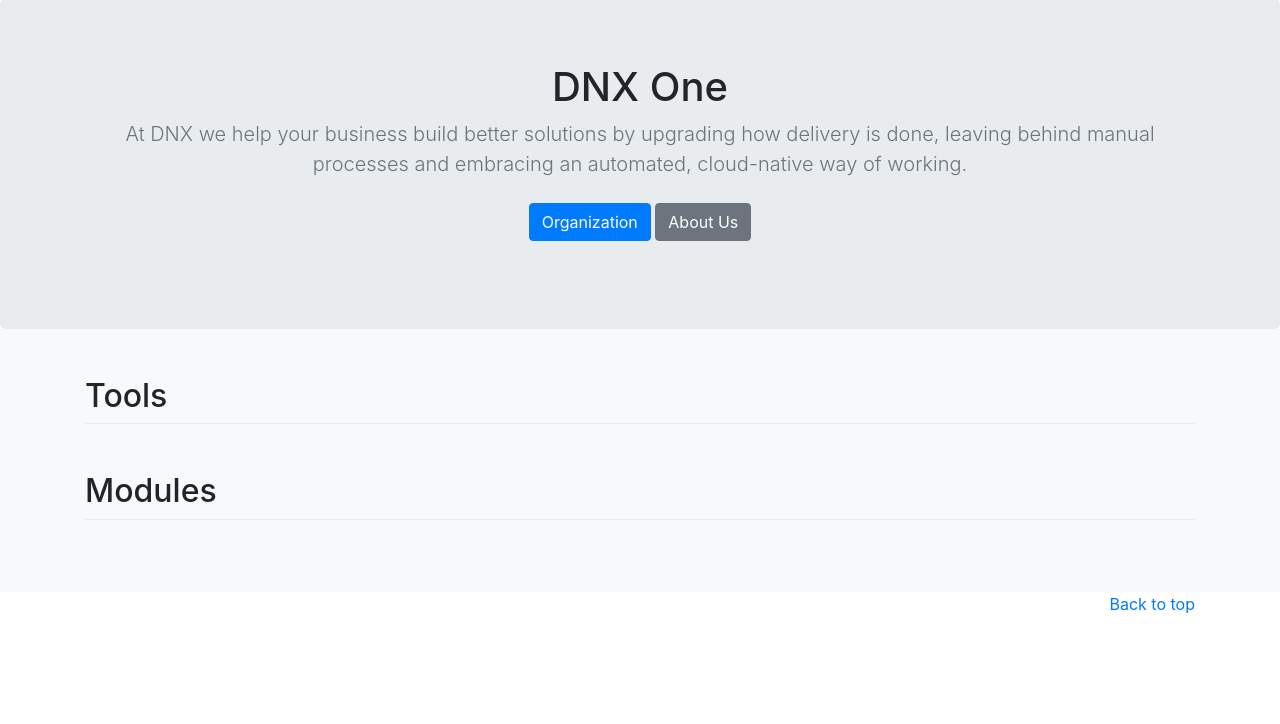
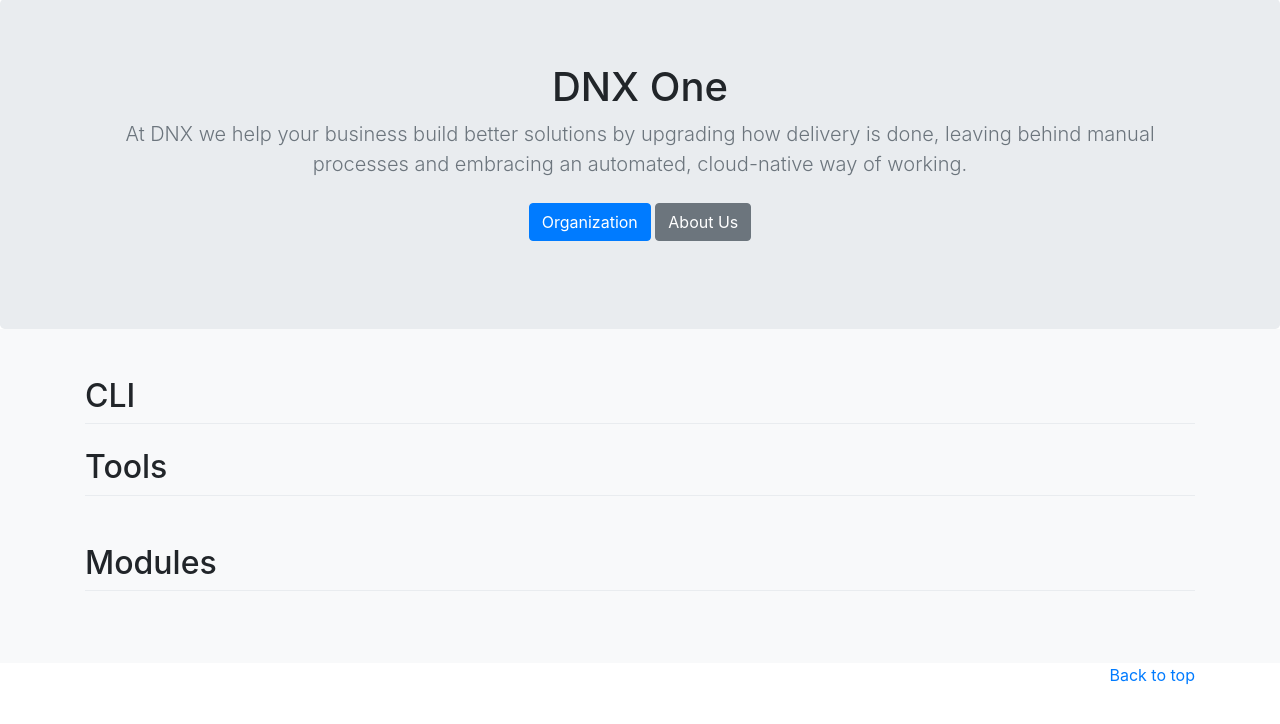
Before and after one commit to DNXLabs/modules-version-board, a Python web app: template templates/modules.html in a window 1280 px wide. Shown: the part 57-781 px from the top of the page. Run offline with Jinja, Linux system fonts and the light colour scheme; the template is opened without the code that fills it, so the values that code supplies are empty; some libraries are stand-ins or nearby versions.

Commit message:
Adds CLIs to board
Signed-off-by: Arthur Diniz <arthurbdiniz@gmail.com>

```diff
--- a/repos.json
+++ b/repos.json
@@ -1,4 +1,7 @@
 {
+    "clis": [
+        "izi"
+    ],
     "tools": [
         "docker-terraform",
         "docker-aws",
--- a/templates/modules.html
+++ b/templates/modules.html
@@ -1,6 +1,39 @@
 {% extends "base.html" %}
 
 {% block content %}
+    <h2>CLI</h2>
+    <div class="dropdown-divider pb-3"></div>
+    <div class="row">
+        {% for cli in clis %}
+            <div class="col-md-6 mb-4">
+                <div class="card box-shadow shadow-sm h-100">
+                    <div class="card-body d-flex flex-column">
+                        <h5 class="card-title">{{ cli.name }}</h5>
+                        <p>
+                            <a href="https://github.com/DNXLabs/{{ cli.name }}/actions">
+                                <img src="https://github.com/DNXLabs/{{ cli.name }}/workflows/Build/badge.svg" alt="Build">
+                            </a>
+                            <a href="https://github.com/DNXLabs/{{ cli.name }}/blob/master/LICENSE">
+                                <img alt="LICENSE" src="https://img.shields.io/github/license/DNXLabs/{{ cli.name }}">
+                            </a>
+                        </p>
+                        <div class="card-text">
+                            <p><b>Version:</b> <a href="{{ cli.html_url }}">{{ cli.tag_name }}</a></p>
+                            <p>{{ cli.description }}</p>
+                        </div>
+                        <div class="mt-auto d-flex justify-content-between align-items-center">
+                            <div class="btn-group">
+                                <a href="{{ cli.tarball_url }}" class="btn btn-sm btn-outline-primary">.tar</a>
+                                <a href="{{ cli.zipball_url }}" class="btn btn-sm btn-outline-primary">.zip</a>
+                            </div>
+                            <small class="text-muted">Id: {{ cli.id }}</small>
+                        </div>
+                    </div>
+                </div>
+            </div>
+        {% endfor %}
+    </div>
+
     <h2>Tools</h2>
     <div class="dropdown-divider pb-3"></div>
     <div class="row">
```
Also changed, not shown: generate-index.py (+31 -5 lines).
